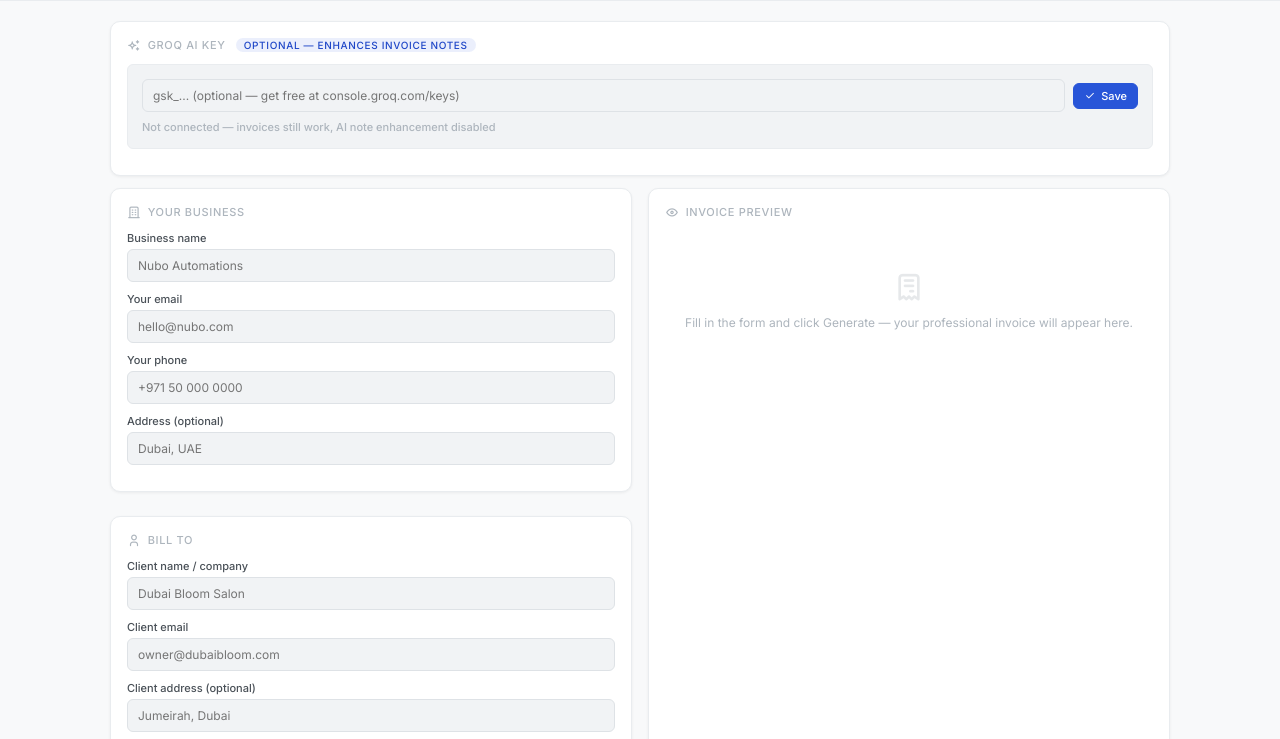
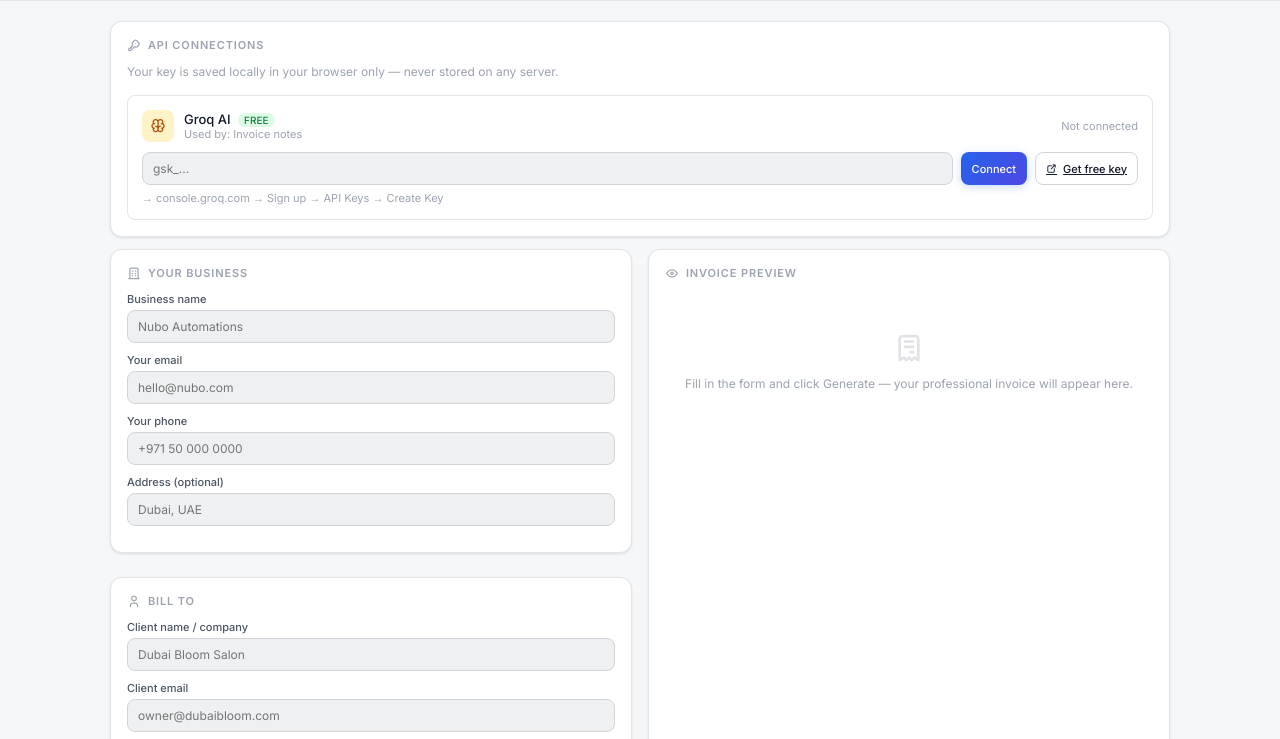
Before and after one commit to ju6al/nubo-store, a website: page public/nubo-invoice-37eec0a45144bad8032c8d05.html in a window 1280 px wide. Shown: the part 51-790 px from the top of the page. Drawn offline with Linux system fonts and the light colour scheme.

Commit message:
Update nubo-invoice-37eec0a45144bad8032c8d05.html

```diff
--- a/public/nubo-invoice-37eec0a45144bad8032c8d05.html
+++ b/public/nubo-invoice-37eec0a45144bad8032c8d05.html
@@ -5,52 +5,42 @@
 <meta name="viewport" content="width=device-width, initial-scale=1.0"/>
 <title>Nubo — AI Invoice Generator</title>
 <link rel="preconnect" href="https://fonts.googleapis.com"/>
-<link href="https://fonts.googleapis.com/css2?family=Inter:wght@300;400;500;600;700&display=swap" rel="stylesheet"/>
+<link href="https://fonts.googleapis.com/css2?family=Inter:wght@300;400;500;600;700&family=IBM+Plex+Mono:wght@400;500&display=swap" rel="stylesheet"/>
 <link rel="stylesheet" href="https://cdn.jsdelivr.net/npm/@tabler/icons-webfont@latest/tabler-icons.min.css"/>
 <style>
 *{box-sizing:border-box;margin:0;padding:0}
 :root{
-  --bg:#f8f9fa;--bg2:#ffffff;--bg3:#f1f3f5;
-  --border:#e9ecef;--border2:#dee2e6;
-  --text:#1a1a2e;--text2:#495057;--text3:#adb5bd;
-  --blue:#2855d8;--blue-bg:rgba(40,85,216,0.09);--blue-text:#1e46c7;
-  --green:#16a34a;--green-bg:#f0fdf4;--green-text:#15803d;
-  --red:#dc2626;--red-bg:#fef2f2;--red-text:#b91c1c;
-  --amber:#d97706;--amber-bg:#fffbeb;--amber-text:#b45309;
-  --radius:10px;--radius-sm:6px;
-  --shadow:0 1px 3px rgba(0,0,0,0.06);
+  --bg:#f6f7f9;--bg2:#ffffff;--bg3:#eef0f2;
+  --border:#e2e5e9;--border2:#d1d5db;
+  --text:#111827;--text2:#4b5563;--text3:#9ca3af;
+  --blue:#2563eb;--blue-bg:#dbeafe;--blue-text:#1d4ed8;
+  --green:#16a34a;--green-bg:#dcfce7;--green-text:#15803d;
+  --red:#dc2626;--red-bg:#fee2e2;--red-text:#b91c1c;
+  --amber:#d97706;--amber-bg:#fef3c7;--amber-text:#b45309;
+  --purple:#7c3aed;--purple-bg:#ede9fe;--purple-text:#6d28d9;
+  --radius:12px;--radius-sm:8px;
+  --shadow:0 1px 3px rgba(0,0,0,0.08),0 1px 2px rgba(0,0,0,0.04);
 }
+/* ═══════════════════════════════════════════
+   Dark mode — matches Nubo Lead Scraper / Store palette
+   ═══════════════════════════════════════════ */
 body.dark{
-  --bg:#000000;--bg2:#16181c;--bg3:#1e2124;
-  --border:#2f3336;--border2:#3a3d42;
-  --text:#e7e9ea;--text2:#8b98a5;--text3:#536471;
-  --blue:#2855d8;--blue-bg:rgba(59,110,232,0.12);--blue-text:#3b6ee8;
-  --green:#00ba7c;--green-bg:rgba(0,186,124,0.1);--green-text:#00ba7c;
-  --red:#f4212e;--red-bg:rgba(244,33,46,0.1);--red-text:#f4212e;
-  --amber:#ffd400;--amber-bg:rgba(255,212,0,0.1);--amber-text:#ffd400;
+  --bg:#0f1115;--bg2:#181a20;--bg3:#1e2128;
+  --border:#2a2d35;--border2:#3a3f4a;
+  --text:#f3f4f6;--text2:#9ca3af;--text3:#6b7280;
+  --blue:#3b82f6;--blue-bg:rgba(59,130,246,0.12);--blue-text:#60a5fa;
+  --green:#22c55e;--green-bg:rgba(34,197,94,0.12);--green-text:#4ade80;
+  --red:#ef4444;--red-bg:rgba(239,68,68,0.12);--red-text:#f87171;
+  --amber:#f59e0b;--amber-bg:rgba(245,158,11,0.12);--amber-text:#fbbf24;
+  --purple:#a78bfa;--purple-bg:rgba(167,139,250,0.12);--purple-text:#c4b5fd;
+  --shadow:0 1px 0 #2a2d35;
 }
-body.dark .card{background:#16181c;border-color:#2f3336;box-shadow:none}
-body.dark input,body.dark select,body.dark textarea{background:transparent;border-color:#2f3336;color:#e7e9ea}
-body.dark input::placeholder,body.dark textarea::placeholder{color:#536471}
-body.dark input:focus,body.dark select:focus,body.dark textarea:focus{border-color:#3b6ee8;background:transparent}
-body.dark label{color:#71767b}
-body.dark .btn{background:transparent;border-color:#2f3336;color:#e7e9ea}
-body.dark .btn:hover{background:rgba(231,233,234,0.08)}
-body.dark .btn-primary{background:#3b6ee8;border-color:#3b6ee8;color:#fff;font-weight:600}
-body.dark .btn-primary:hover{background:#1a56c4}
-body.dark .topbar{background:rgba(0,0,0,0.9);border-color:#2f3336}
-body.dark .inv-saved-row{border-color:#2f3336}
-body.dark .key-card{background:#1e2124;border-color:#2f3336}
-body.dark .tag{border-color:#2f3336}
-body.dark .tag.tw{color:#8b98a5}
-body.dark .tag.tgr{color:#00ba7c}
-body.dark .tag.tg{color:#f4212e}
 
 body{font-family:'Inter',sans-serif;font-size:13px;background:var(--bg);color:var(--text);min-height:100vh}
 
 /* ── TOPBAR ── */
 .topbar{height:52px;background:var(--bg2);border-bottom:1px solid var(--border);display:flex;align-items:center;padding:0 20px;gap:12px;position:sticky;top:0;z-index:10;backdrop-filter:blur(8px)}
-.topbar-logo{font-size:15px;font-weight:600;letter-spacing:-0.02em}
+.topbar-logo{font-size:15px;font-weight:700;letter-spacing:-0.02em;background:linear-gradient(135deg,var(--blue),var(--purple));-webkit-background-clip:text;-webkit-text-fill-color:transparent}
 .topbar-badge{font-size:10px;background:var(--blue-bg);color:var(--blue-text);padding:2px 8px;border-radius:20px;font-weight:500}
 .topbar-right{margin-left:auto;display:flex;gap:8px;align-items:center}
 
@@ -61,15 +51,16 @@ body{font-family:'Inter',sans-serif;font-size:13px;background:var(--bg);color:va
 
 /* ── CARDS ── */
 .card{background:var(--bg2);border:1px solid var(--border);border-radius:var(--radius);padding:16px;margin-bottom:12px;box-shadow:var(--shadow)}
-.card-title{font-size:11px;color:var(--text3);margin-bottom:12px;display:flex;align-items:center;gap:6px;text-transform:uppercase;letter-spacing:.06em;font-weight:500}
+.card-title{font-size:11px;color:var(--text3);margin-bottom:12px;display:flex;align-items:center;gap:6px;text-transform:uppercase;letter-spacing:.08em;font-weight:600}
 .card-title i{font-size:14px}
 
 /* ── BUTTONS ── */
-.btn{border:1px solid var(--border2);background:var(--bg2);color:var(--text);border-radius:var(--radius-sm);padding:7px 14px;font-size:12px;cursor:pointer;display:inline-flex;align-items:center;gap:6px;transition:all .12s;font-family:'Inter',sans-serif;font-weight:500}
-.btn:hover{background:var(--bg3)}
+.btn{border:1px solid var(--border2);background:var(--bg2);color:var(--text);border-radius:var(--radius-sm);padding:7px 14px;font-size:12px;cursor:pointer;display:inline-flex;align-items:center;gap:6px;transition:all .15s;font-family:'Inter',sans-serif;font-weight:500}
+.btn:hover{background:var(--bg3);transform:translateY(-1px)}
+.btn:active{transform:translateY(0)}
 .btn:disabled{opacity:.4;cursor:not-allowed}
-.btn-primary{background:var(--blue);color:#fff;border-color:var(--blue)}
-.btn-primary:hover:not(:disabled){background:#1e46c7;border-color:#1e46c7}
+.btn-primary{background:linear-gradient(135deg,var(--blue),#4f46e5);color:#fff;border-color:transparent;box-shadow:0 2px 8px rgba(37,99,235,0.25)}
+.btn-primary:hover:not(:disabled){background:linear-gradient(135deg,#1d4ed8,#4338ca);box-shadow:0 4px 12px rgba(37,99,235,0.35)}
 .btn-sm{padding:5px 10px;font-size:11px}
 
 /* ── FORM ── */
@@ -146,13 +137,23 @@ label{font-size:11px;color:var(--text2);display:block;margin-bottom:4px;font-wei
 
   <!-- API KEY (optional — enhances notes) -->
   <div class="card">
-    <div class="card-title"><i class="ti ti-sparkles"></i>Groq AI key <span style="font-size:10px;background:var(--blue-bg);color:var(--blue-text);padding:1px 8px;border-radius:10px;margin-left:4px">optional — enhances invoice notes</span></div>
-    <div class="key-card">
-      <div class="key-row">
-        <input id="groqKeyIn" type="password" placeholder="gsk_... (optional — get free at console.groq.com/keys)"/>
-        <button class="btn btn-primary btn-sm" onclick="saveGroqKey()"><i class="ti ti-check"></i> Save</button>
+    <div class="card-title"><i class="ti ti-key"></i>API connections</div>
+    <div style="font-size:12px;color:var(--text3);margin-bottom:16px">Your key is saved locally in your browser only — never stored on any server.</div>
+    <div class="settings-connection-card" style="border:1px solid var(--border);border-radius:var(--radius-sm);padding:14px">
+      <div style="display:flex;align-items:center;gap:10px;margin-bottom:10px">
+        <div style="width:32px;height:32px;border-radius:8px;background:var(--amber-bg);display:flex;align-items:center;justify-content:center;flex-shrink:0"><i class="ti ti-brain" style="color:var(--amber-text);font-size:16px"></i></div>
+        <div style="flex:1">
+          <div style="font-size:13px;font-weight:500">Groq AI <span style="font-size:10px;background:var(--green-bg);color:var(--green-text);padding:1px 6px;border-radius:10px;margin-left:4px">FREE</span></div>
+          <div style="font-size:11px;color:var(--text3)">Used by: Invoice notes</div>
+        </div>
+        <div id="groqStatus" style="font-size:11px;color:var(--text3)">Not connected</div>
       </div>
-      <div id="groqStatus" class="key-status" style="color:var(--text3)">Not connected — invoices still work, AI note enhancement disabled</div>
+      <div style="display:flex;gap:8px;flex-wrap:wrap">
+        <input id="groqKeyIn" type="password" placeholder="gsk_..." style="flex:1;min-width:160px"/>
+        <button class="btn btn-primary btn-sm" onclick="saveGroqKey()">Connect</button>
+        <a href="https://console.groq.com/keys" target="_blank" class="btn btn-sm"><i class="ti ti-external-link"></i>Get free key</a>
+      </div>
+      <div style="font-size:11px;color:var(--text3);margin-top:6px">→ console.groq.com → Sign up → API Keys → Create Key</div>
     </div>
   </div>
 
@@ -282,7 +283,7 @@ function saveGroqKey(){
 }
 function setGroqStatus(on){
   const el=document.getElementById('groqStatus');if(!el)return;
-  el.textContent=on?'✓ Connected — AI will enhance your invoice notes':'Not connected — invoices still work, AI note enhancement disabled';
+  el.textContent=on?'✓ Connected':'Not connected';
   el.style.color=on?'var(--green-text)':'var(--text3)';
 }
 
```
